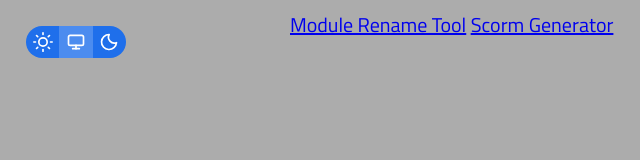
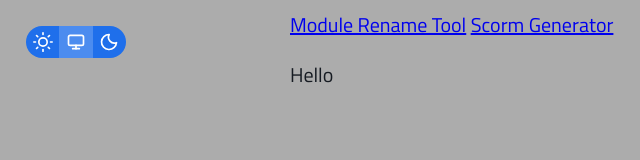
Before and after one commit to fr0st42/blackboard-assist, a website: page public/index.html in a window 1280 px wide. Shown: the full height of the page, 0-640 px from the left. Drawn offline with Linux system fonts and the light colour scheme.

Commit message:
add p tag

```diff
--- a/public/index.html
+++ b/public/index.html
@@ -27,6 +27,7 @@
 	<main>
 		<a href="/module-rename">Module Rename Tool</a>
 		<a href="/scorm">Scorm Generator</a>
+		<p>Hello</p>
 	</main>
 </body>
 </html>
```
